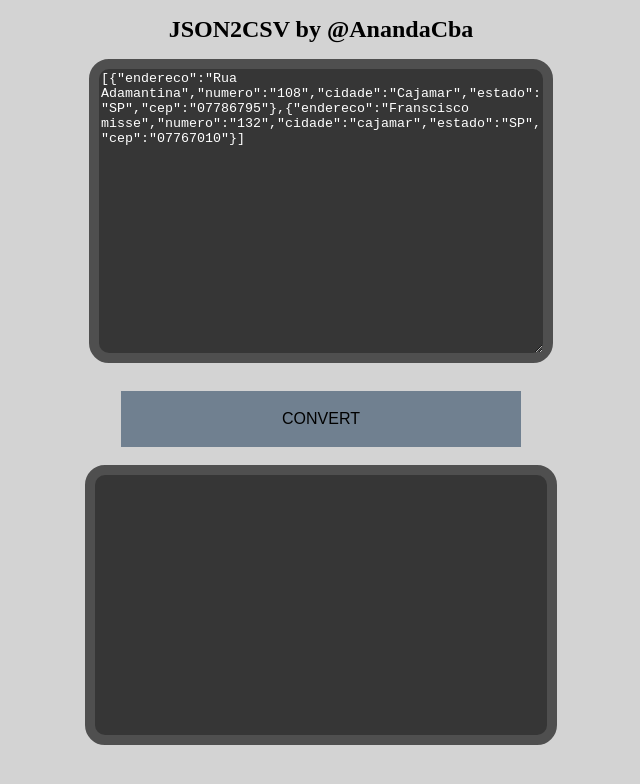
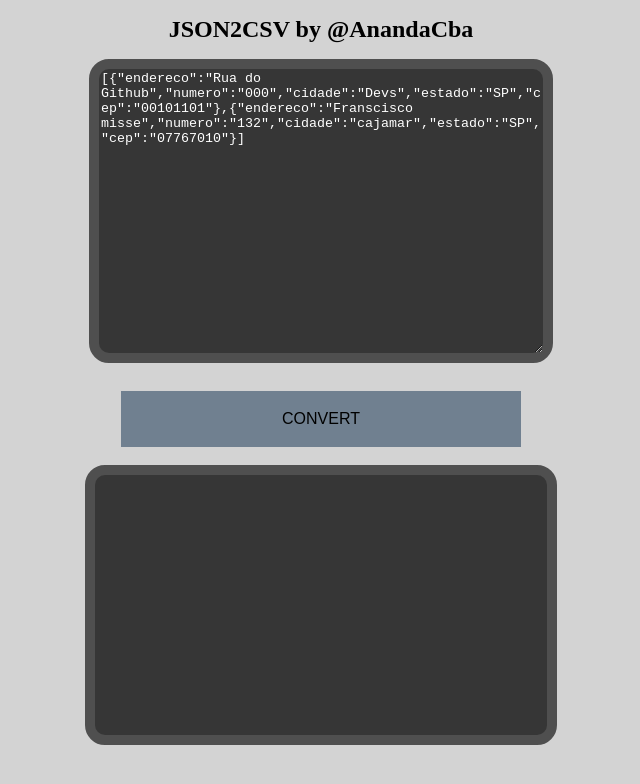
Before and after one commit to AnandaCba/JSON2CSV, a plain HTML site: page index.html in a window 1280 px wide. Shown: the whole page, without its empty margins (319-959 px from the left). Drawn offline with Linux system fonts and the light colour scheme.

Commit message:
Changing csv content

```diff
--- a/index.html
+++ b/index.html
@@ -10,7 +10,7 @@
 	<!--Input-->
 	<div id="conteiner" class="flex-center">
 		<h1>JSON2CSV by @AnandaCba</h1>
-		<textarea id="input" cols="50" rows="16">[{"endereco":"Rua Adamantina","numero":"108","cidade":"Cajamar","estado":"SP","cep":"07786795"},{"endereco":"Franscisco misse","numero":"132","cidade":"cajamar","estado":"SP","cep":"07767010"}]
+		<textarea id="input" cols="50" rows="16">[{"endereco":"Rua do Github","numero":"000","cidade":"Devs","estado":"SP","cep":"00101101"},{"endereco":"Franscisco misse","numero":"132","cidade":"cajamar","estado":"SP","cep":"07767010"}]
 		</textarea><br><br>
 		<input type="button" name="action" value="CONVERT" onclick="getInput()" >
 	</div><br>
```
